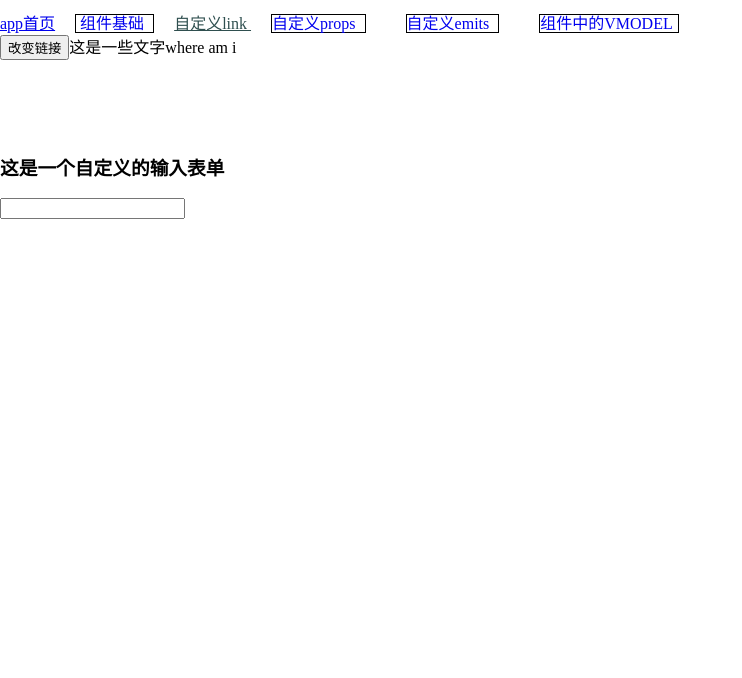
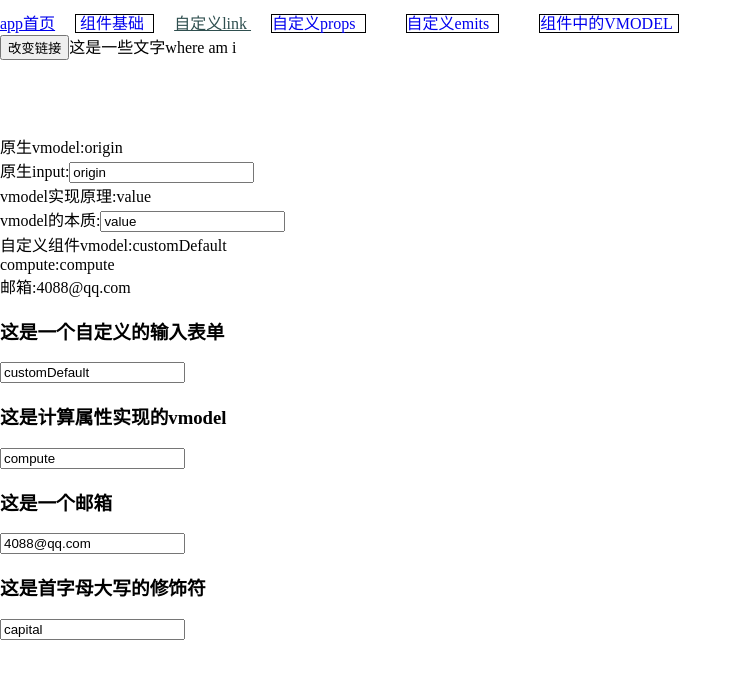
Before and after one commit to transport123/vuedemo, a Vue app: page /ComponentVModel in a window 1280 px wide. Shown: the top 678 px of the page, without its empty margins (0-742 px from the left). Built offline with nearby package versions, Linux system fonts and the light colour scheme.

Commit message:
finish component vmodel

```diff
--- a/src/intocomponent/vmodel/ComponentVModel.vue
+++ b/src/intocomponent/vmodel/ComponentVModel.vue
@@ -1,8 +1,38 @@
 <script setup>
 import MyInput from './CustomInput.vue'
+import {ref} from 'vue'
+const originModel=ref('origin')
+const valueModel=ref('value')
+const customDefaultModel=ref('customDefault')
+const emailModel=ref("4088@qq.com")
+const compute = ref('compute')
+const capitalize=ref('capital')
+
+function valueChanged(event)
+{
+    valueModel.value=event.target.value
+}
+
 </script>
 <template>
-    <MyInput>
+    <div>
+        原生vmodel:{{ originModel }}<br/>
+        <label>原生input:</label>
+        <input type="text" v-model="originModel"/><br/>
+        vmodel实现原理:{{ valueModel }}<br/>
+        <label>vmodel的本质:</label>
+        <!--首先单向绑定，并监听input事件，实时改变model值-->
+        <input type="text" :value="valueModel" @input="valueChanged($event)"/><br/>
+        <!--组件使用vmodel时的原理和此一致，需要单向绑定+事件监听-->
+        自定义组件vmodel:{{ customDefaultModel }}<br/>
+        compute:{{compute }}<br/>
+        邮箱:{{ emailModel }}<br/>
+        <!--vmodel的默认属性为modelValue,其他自定义属性需要使用完整的写法-->
+        <MyInput v-model="customDefaultModel" v-model:email="emailModel" v-model:compute="compute" v-model:capital.capitalize="capitalize">
+        </MyInput><br/>
 
-    </MyInput>
+    </div>
+
+
+
 </template>
--- a/src/intocomponent/vmodel/CustomInput.vue
+++ b/src/intocomponent/vmodel/CustomInput.vue
@@ -1,10 +1,39 @@
 <script setup>
-const props = defineProps([])
-const emits= defineEmits([])
+import {computed} from 'vue'
+const props = defineProps(['modelValue','email','compute','capital','capitalModifiers'])
+//如果想使用v-model的双向绑定，该事件申明时需要带上update前缀
+const emits= defineEmits(['update:modelValue','update:email','update:compute','update:capital'])
+
+const computedValue =computed(
+    {
+        get(){
+            return props.compute
+        },
+        set(value){
+            emits('update:compute',value)
+        }
+    }
+)
+
+function capitalize(capitalValue)
+{
+
+    let value = capitalValue
+    if(props.capitalModifiers.capitalize){
+        value = value.charAt(0).toUpperCase() + value.slice(1)
+    }
+    emits('update:capital',value)
+}
 </script>
 <template>
     <div>
         <h3>这是一个自定义的输入表单</h3>
-        <input type="text">
+        <input type="text" :value="modelValue" @input="$emit('update:modelValue',$event.target.value)">
+        <h3>这是计算属性实现的vmodel</h3>
+        <input type="text" v-model="computedValue">
+        <h3>这是一个邮箱</h3>
+        <input type="text" :value="email" @input="$emit('update:email',$event.target.value)">
+        <h3>这是首字母大写的修饰符</h3>
+        <input type="text" :value="capital" @input="capitalize($event.target.value)">
     </div>
 </template>
```
